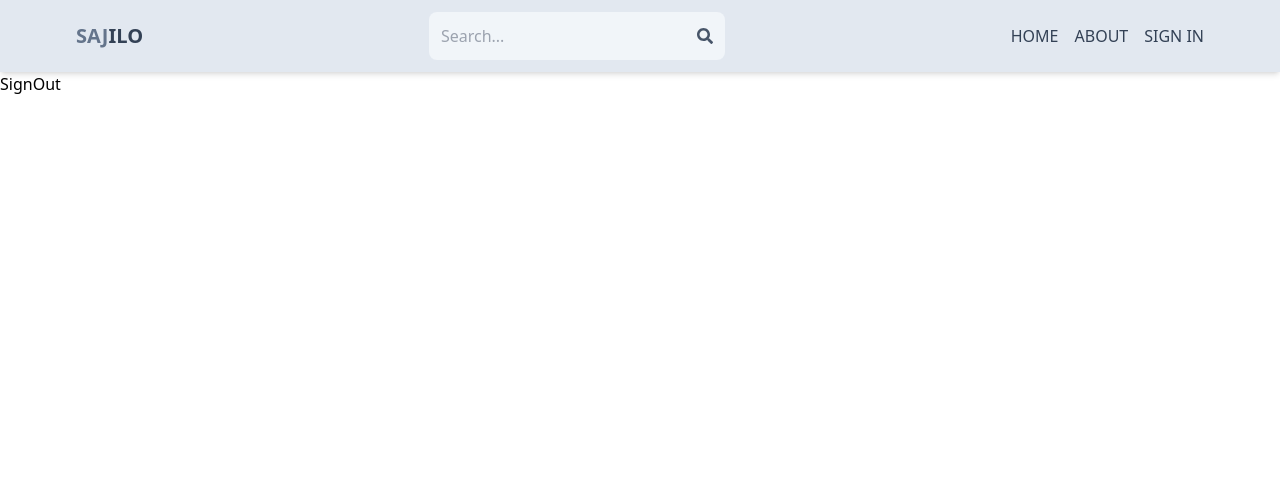
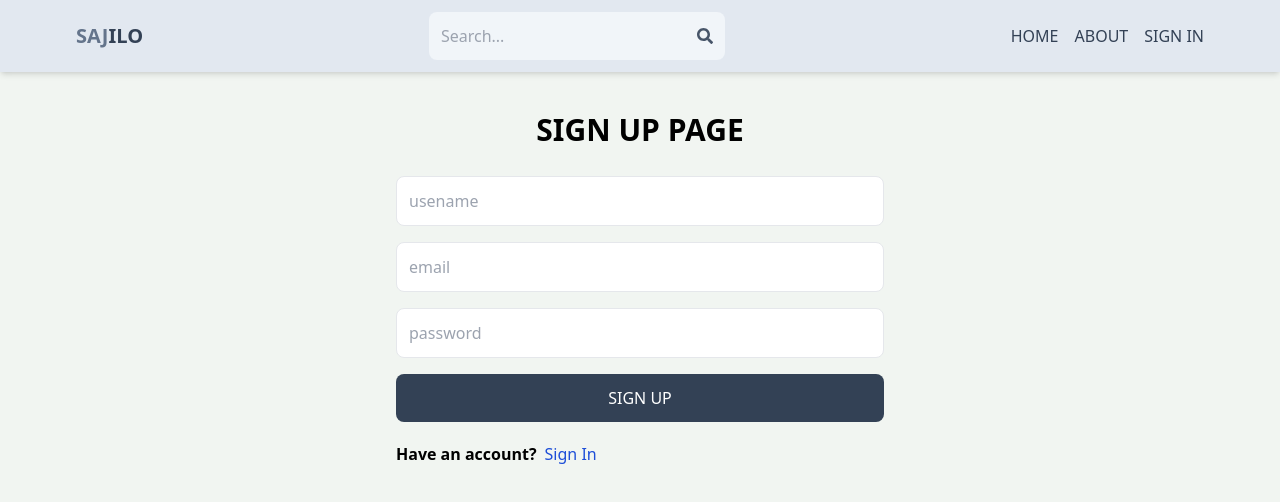
Before and after one commit to nabinhamal/sajilo, a React (Vite) app in the folder client/: page /sign-up in a window 1280 px wide. Shown: the top 502 px of the page. Built offline with nearby package versions, Linux system fonts and the light colour scheme.

Commit message:
created sign up page ui

```diff
--- a/client/src/index.css
+++ b/client/src/index.css
@@ -1,3 +1,8 @@
 @tailwind base;
 @tailwind components;
 @tailwind utilities;
+
+
+body{
+    background-color: rgb(241, 245, 241);
+}
--- a/client/src/pages/SignUp.jsx
+++ b/client/src/pages/SignUp.jsx
@@ -1,7 +1,22 @@
 import React from 'react'
+import { Link } from 'react-router-dom';
 
-export default function SignOut() {
+export default function SignUp() {
   return (
-    <div>SignOut</div>
+    <div className='p-3 max-w-lg mx-auto'>
+      <h1 className="text-3xl text-center font-semibold my-7 uppercase">Sign Up Page</h1>
+      <form className='flex flex-col gap-4'>
+        <input type="text" placeholder='usename' className='border p-3 rounded-lg' id='username' />
+        <input type="email" placeholder='email' className='border p-3 rounded-lg' id='email' />
+        <input type="password" placeholder='password' className='border p-3 rounded-lg' id='password' />
+<button className='bg-slate-700 text-white p-3 rounded-lg uppercase hover:opacity-95 disabled:opacity-80'>Sign Up</button>
+      </form>
+      <div className='flex gap-2 mt-5'>
+        <p className='font-bold'>Have an account?</p>
+        <Link to ={'/sign-in'}>
+          <span className='text-blue-700'>Sign In</span>
+        </Link>
+      </div>
+    </div>
   )
 }
```
